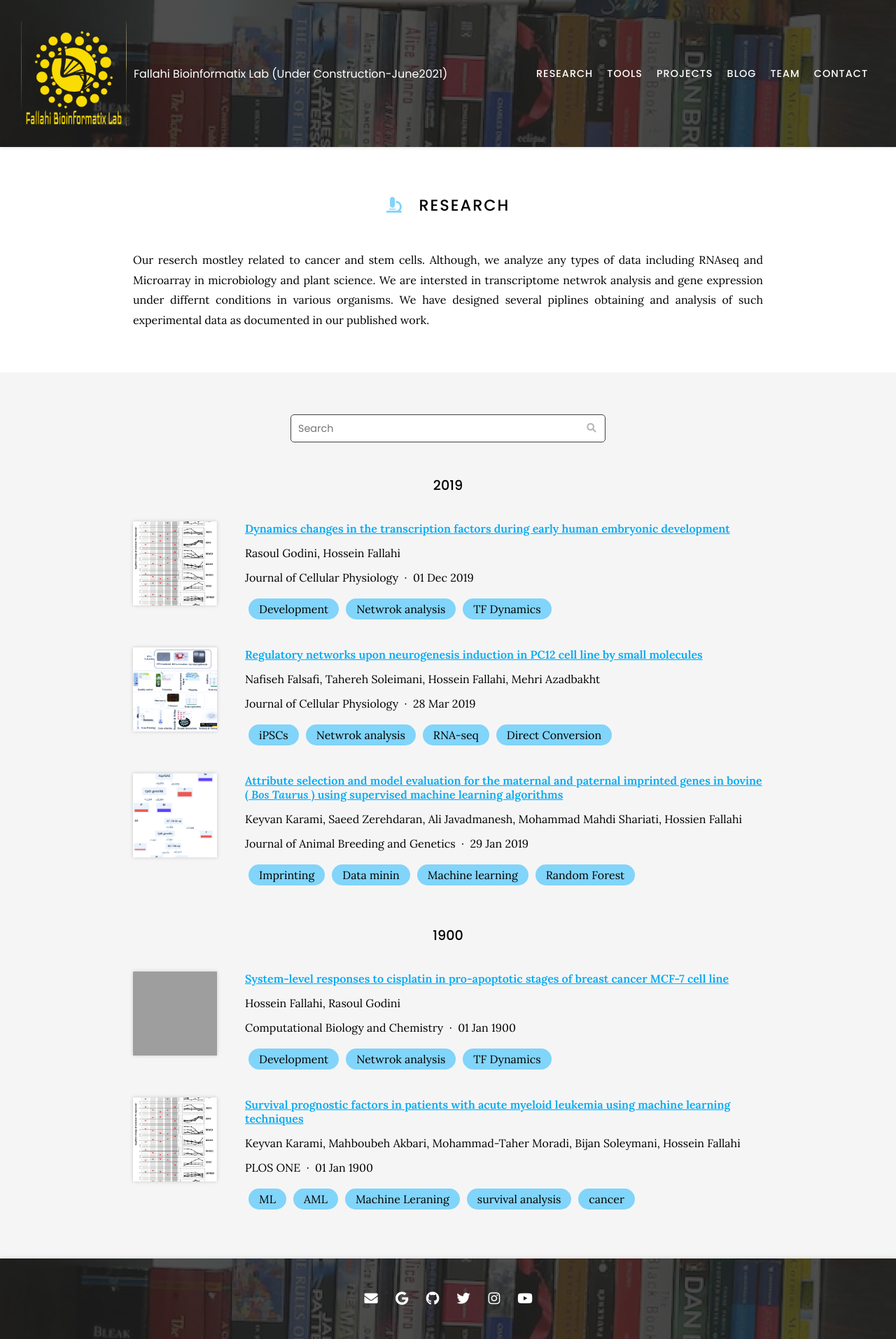
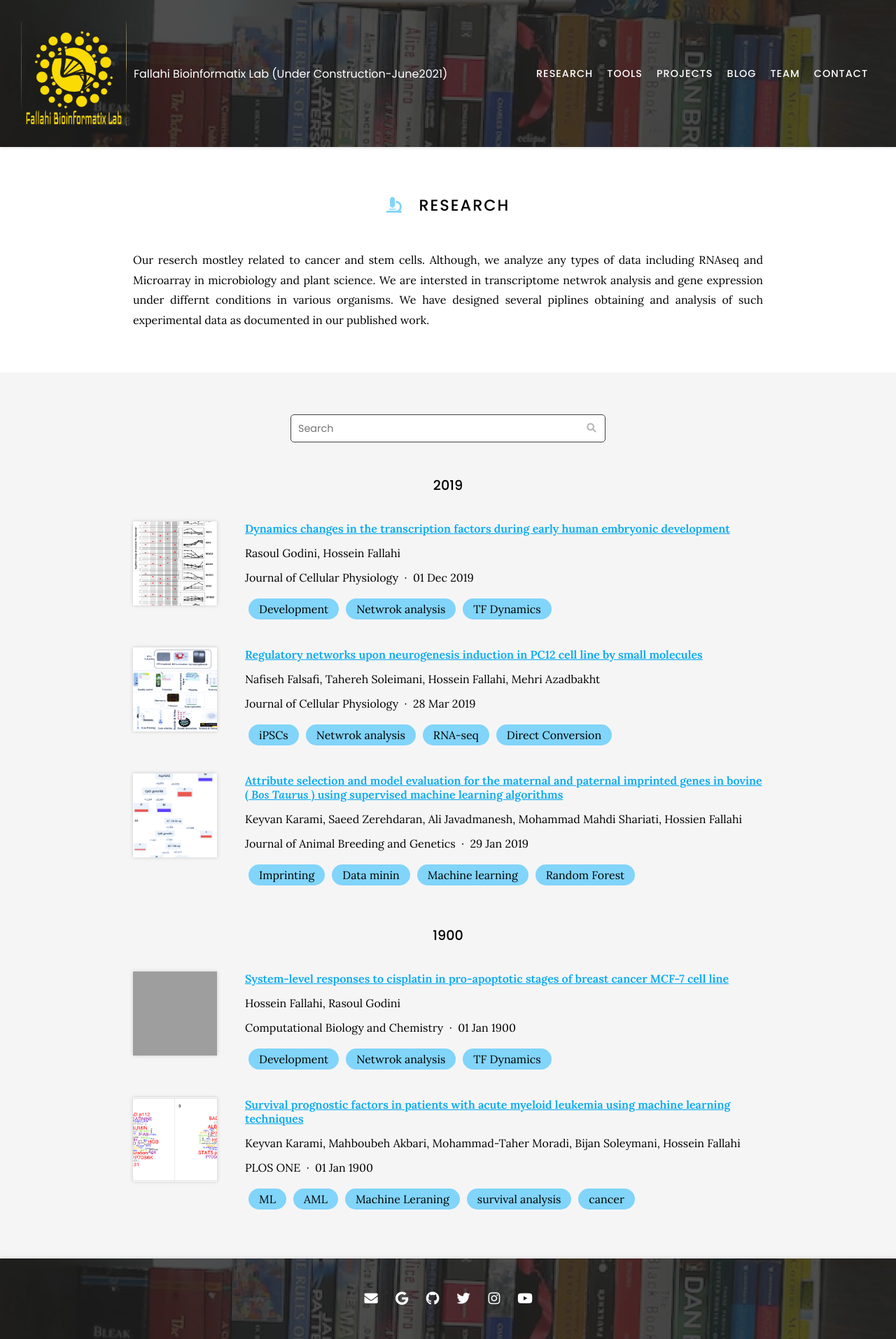
Before and after one commit to Hossein-Fallahi/Fallahi-Bioinformatics-Lab, a Jekyll site: the page built from research/index.md, in a window 1280 px wide. Shown: the whole page at 70% size. Built offline with Jekyll 4.4.1, drawn with Linux system fonts in a browser that asks for light colours; nearby versions of some CDN libraries; grey boxes are pictures that could not be loaded.

Commit message:
Generate citations

```diff
--- a/_data/citations.yaml
+++ b/_data/citations.yaml
@@ -12,7 +12,7 @@
   publisher: PLOS ONE
   date: 1900-1-1
   link: https://doi.org/gmcwwg
-  image: https://raw.githubusercontent.com/Hossein-Fallahi/Fallahi-Bioinformatics-Lab/main/images/Fig%204.jpg
+  image: https://github.com/Hossein-Fallahi/Fallahi-Bioinformatics-Lab/blob/main/images/journal.pone.0254976.g001.PNG
   extra-links:
   - type: website
     link: https://journals.plos.org/plosone/article?id=10.1371/journal.pone.0254976
```
